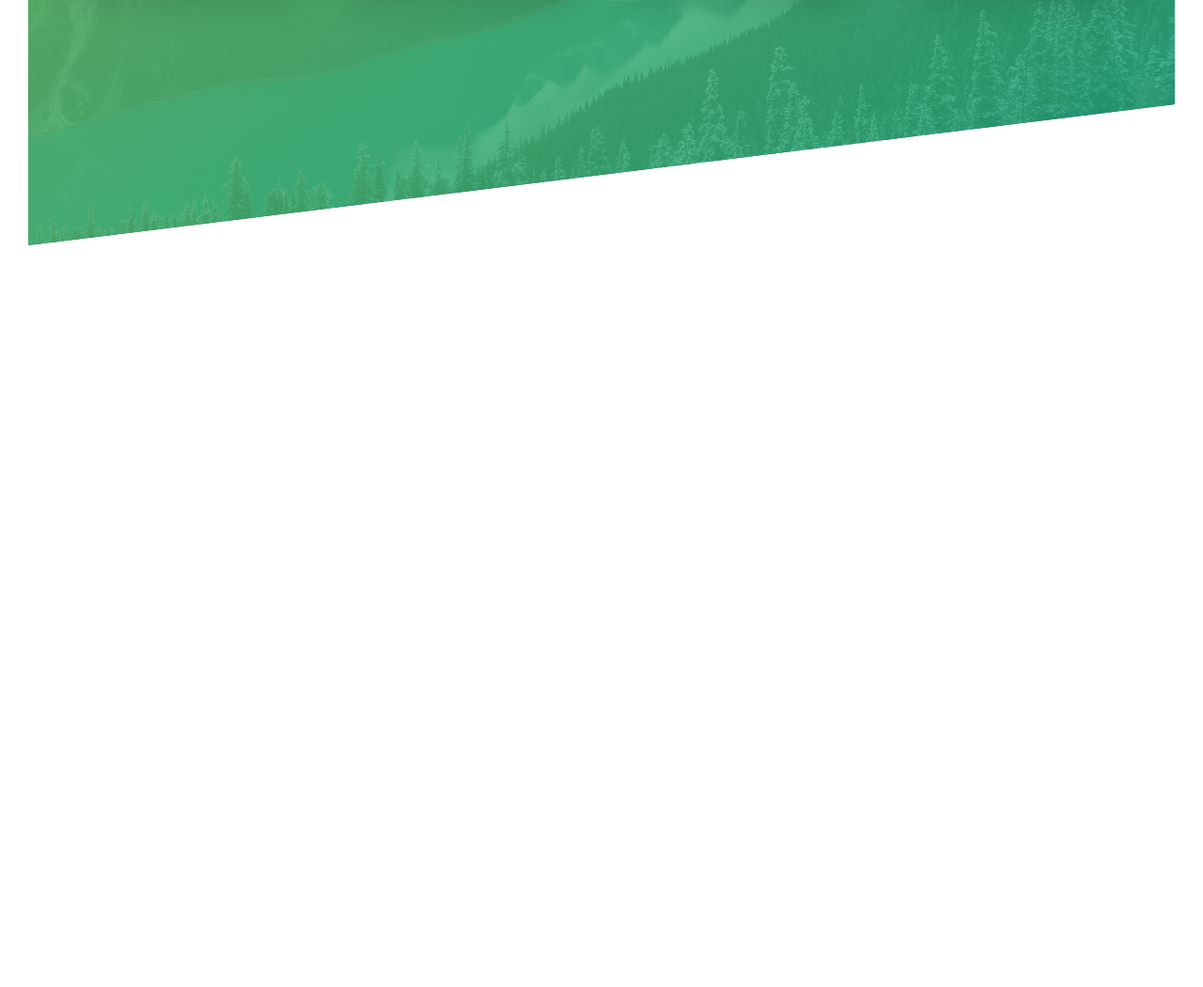
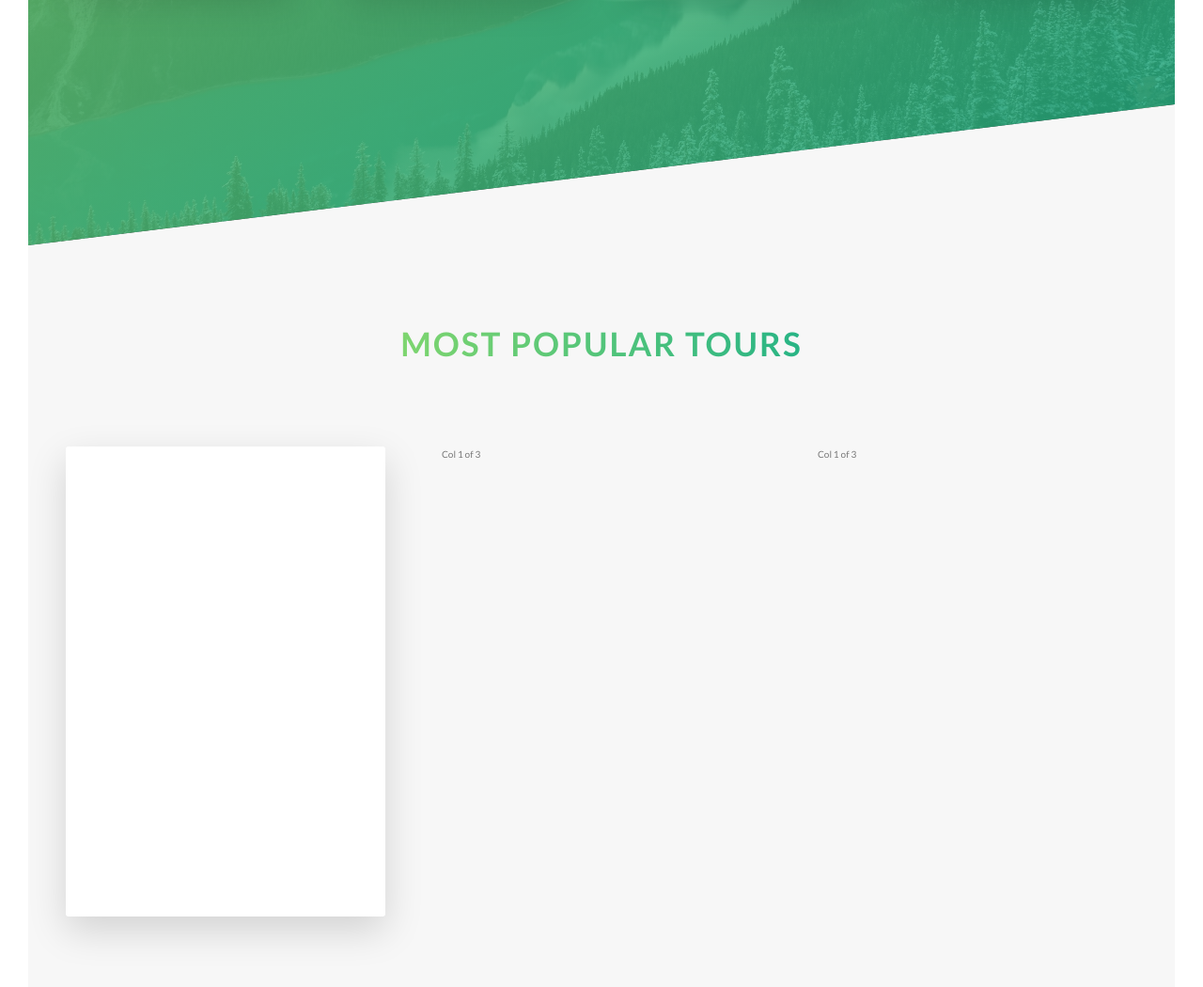
Before and after one commit to faiazhossain/Natours-project, a website: page index.html in a window 1280 px wide. Shown: the part 1969-3019 px from the top of the page at 94% size. Before the commit the page ends 2230 px from the top, so only its background shows below. Drawn offline with Linux system fonts and the light colour scheme.

Commit message:
added tours section part 1

```diff
--- a/index.html
+++ b/index.html
@@ -131,6 +131,26 @@
           </div>
         </div>
       </section>
+
+      <!-- Tours section -->
+      <section class="section-tours">
+        <div class="u-center-class u-margin-bottom-big">
+          <h2 class="heading-secondary">Most popular tours</h2>
+        </div>
+        <div class="row">
+          <div class="col-1-of-3">
+            <div class="card">
+              <div class="card__side card__side--front">Front</div>
+
+              <div class="card__side card__side--back card__side--back-1">
+                Back
+              </div>
+            </div>
+          </div>
+          <div class="col-1-of-3">Col 1 of 3</div>
+          <div class="col-1-of-3">Col 1 of 3</div>
+        </div>
+      </section>
     </main>
     <!-- <section class="grid-test">
       <div class="row">
--- a/sass/abstracts/_variables.scss
+++ b/sass/abstracts/_variables.scss
@@ -1,6 +1,11 @@
 $color-primary: #55c57a;
 $color-primary-light: #7ed56f;
 $color-primary-dark: #28b485;
+
+$color-secondary-light: #ffb900;
+$color-secondary-dark: #ff7730;
+$color-tertiary-light: #2998ff;
+$color-tertiary-dark: #5643fa;
 
 $color-gray-light: #f7f7f7;
 $color-gray-dark: #777;
--- /dev/null
+++ b/sass/components/_card.scss
@@ -0,0 +1,40 @@
+.card {
+  perspective: 150rem;
+  -moz-perspective: 150rem;
+  position: relative;
+  height: 50rem;
+
+  &__side {
+    color: white;
+    font-size: 2rem;
+    height: 50rem;
+    position: absolute;
+    top: 0;
+    left: 0;
+    transition: all 0.8s ease;
+    width: 100%;
+    backface-visibility: hidden;
+    border-radius: 3px;
+    box-shadow: 0 1.5rem 4rem rgba($color-black, 0.15);
+
+    &--front {
+      background-color: $color-white;
+    }
+    &--back {
+      transform: rotateY(180deg);
+      &-1 {
+        background-image: linear-gradient(
+          to right bottom,
+          $color-secondary-light,
+          $color-secondary-dark
+        );
+      }
+    }
+  }
+  &:hover &__side--front {
+    transform: rotateY(180deg);
+  }
+  &:hover &__side--back {
+    transform: rotateY(0);
+  }
+}
--- a/sass/main.scss
+++ b/sass/main.scss
@@ -8,6 +8,7 @@
 @import "base/utilities";
 
 @import "components/button";
+@import "components/card";
 @import "components/composition";
 @import "components/feature-box";
 
--- a/sass/pages/_home.scss
+++ b/sass/pages/_home.scss
@@ -20,3 +20,9 @@
     transform: skewY(7deg);
   }
 }
+
+.section-tours {
+  background-color: $color-gray-light;
+  padding: 25rem 0 50rem 0;
+  margin-top: -10rem;
+}
```
Also changed, not shown: css/style.css.
